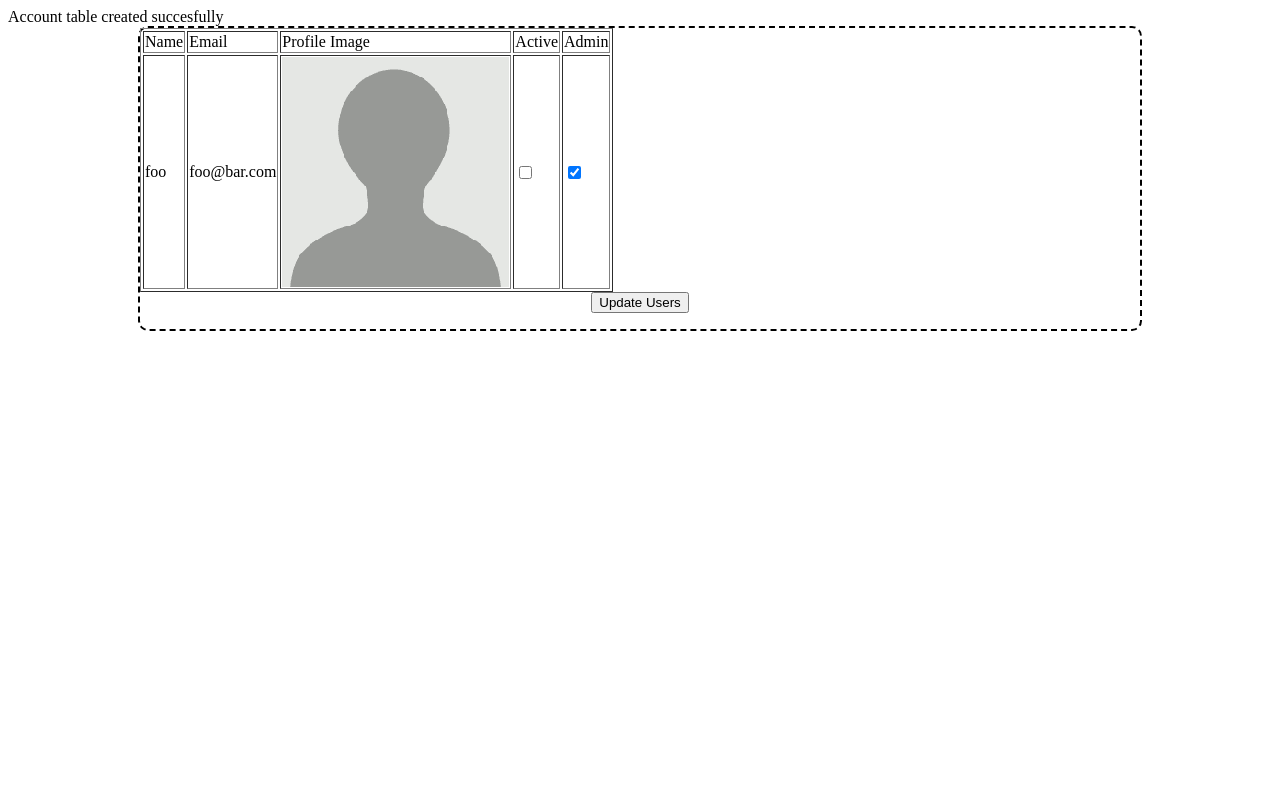
After one commit to Fahv/AdminPortal, a PHP site: page /pages/BlockUser.php in a window 1280 px wide. The commit adds this page. Run offline with PHP 8.4, Linux system fonts and the light colour scheme; the visitor is signed in with stand-in values (Sample User, id 1); data that the repository does not hold is empty.

Commit message:
Can edit users, and fixes bug where users created without checked options

```diff
--- /dev/null
+++ b/pages/BlockUser.php
@@ -0,0 +1,65 @@
+<html>
+<head>
+	<link rel="stylesheet" type="text/css" href="../style/style.css" />
+<?php
+require_once('../src/admin.php');
+if(!Admin::Check_Logged_In()){
+	Admin::Redirect("login.php");
+}
+if(!Admin::GetAdminStatus()){
+	Admin::Redirect("admin-home.php");
+}
+
+if(isset($_POST['submitted']))
+{
+	if(Admin::UpdateUsers()){
+		//Admin::Redirect("SuccessRegister.php");
+	}
+
+	exit;
+}
+if(isset($_POST['back']))
+{
+	Admin::Redirect("admin-home.php");
+}
+$UsersArray = Admin::GetUsers();
+?>
+
+</head>
+<body>
+	<div id="change">
+		<form method="POST">
+	<table border=1>
+		<tr>
+			<td>Name</td>
+			<td>Email</td>
+			<td>Profile Image</td>
+			<td>Active</td>
+			<td>Admin</td>
+		</tr>
+		<?php
+		foreach($UsersArray as $User){
+			$active = "";
+			$admin = "";
+			if($User['Active']){
+				$active = "checked";
+			}
+			if($User['Admin']){
+				$admin = "checked";
+			}
+		echo "<tr>
+			<td>".$User['Name']."</td>
+			<td>".$User['Email']."</td>
+			<td><img src='".Admin::GetProfilePictureOfId($User['User_ID'])."' /></td>
+			<td><input type=checkbox name='active".$User['User_ID']."' $active/></td>
+			<td><input type=checkbox name='admin".$User['User_ID']."' $admin/><input type=hidden name='User_ID".$User['User_ID']."' value='".$User['User_ID']."' /></td>
+
+		</tr>";
+		}
+		?>
+	</table>
+	<input type=submit name='submitted' value="Update Users"/>
+	</form>
+	</div>
+</body>
+</html>
--- a/src/admin.php
+++ b/src/admin.php
@@ -9,12 +9,14 @@ class Admin{
 	private static $database;
 	private static $salt;
 	private static $NameOfSite;
+	private static $NumberOfUsers;
 
 	public static function Initialize_Class(){
 		self::$database = DatabaseConfig::Initialize_DataBase();
 		self::$salt = "1234567890";
 		self::Initialize_New_Database();
 		self::$NameOfSite = "Admin Portal";
+		self::$NumberOfUsers = self::Get_Number_Of_Users();
 	}
 
 	public static function GetSelfScript()
@@ -53,7 +55,6 @@ class Admin{
 
 	public static function Check_Logged_In(){
 		if(!isset($_SESSION)){ session_start(); }
-		//echo $_SESSION['User_ID'];
 		if(isset($_SESSION['User_ID'])){
 			return true;
 		}
@@ -67,6 +68,9 @@ class Admin{
 
 	public static function GetProfilePicture(){
 		return "../Profile Pictures/".$_SESSION['User_ID'].".png";
+	}
+	public static function GetProfilePictureOfId($id){
+		return "../Profile Pictures/".$id.".png";
 	}
 
 	public static function GetBio(){
@@ -114,8 +118,15 @@ class Admin{
 		$name = trim($_POST['name']);
 		$email = trim($_POST['email']);
 		$phone = trim($_POST['phone']);
-		$admin = $_POST['admin'];
-		$active = $_POST['active'];
+		$admin = 0;
+		$active = 0;
+		if($_POST['admin']  == "on"){
+			$admin = 1;
+		}
+		if($_POST['active']  == "on"){
+			$active = 1;
+		}
+
 		$password = substr(base64_encode($email),0,8);
 		self::$database->insert("account",[
 				"Name" => $name,
@@ -129,6 +140,35 @@ class Admin{
 				]);
 		//self::Send_User_Email($email,"New User created on the $NameOfSite",$message);
 		return true;
+	}
+
+	public static function GetUsers(){
+		return self::$database->select("account",["User_ID","Name","Email","Active","Admin"],["1=1"]);
+	}
+
+	public static function UpdateUsers(){
+		echo self::$NumberOfUsers;
+			echo "<pre>";
+			for($i = 1; $i<=self::$NumberOfUsers; $i++){
+				echo " Admin: ".$_POST['admin'.$i];
+				echo " Active: ".$_POST['active'.$i];
+				echo " User_ID: ".$_POST['User_ID'.$i];
+				$admin = 0;
+				$active = 0;
+				if($_POST['admin'.$i]  == "on"){
+					$admin = 1;
+				}
+				if($_POST['active'.$i]  == "on"){
+					$active = 1;
+				}
+				self::$database->update("account",[
+					"Admin" =>$admin,
+					"Active" => $active
+					],[
+					"User_ID" =>$_POST['User_ID'.$i]
+					]);
+			}
+			echo "</pre>";
 	}
 
 	private static function Initialize_New_Database(){
@@ -198,5 +238,9 @@ class Admin{
 		return $mail_sent ? TRUE : FALSE;
 	}
 
+	private static function Get_Number_Of_Users(){
+		return self::$database->count("account",["1=1"]);
+	}
+
 }Admin::Initialize_Class();
 ?>
```
